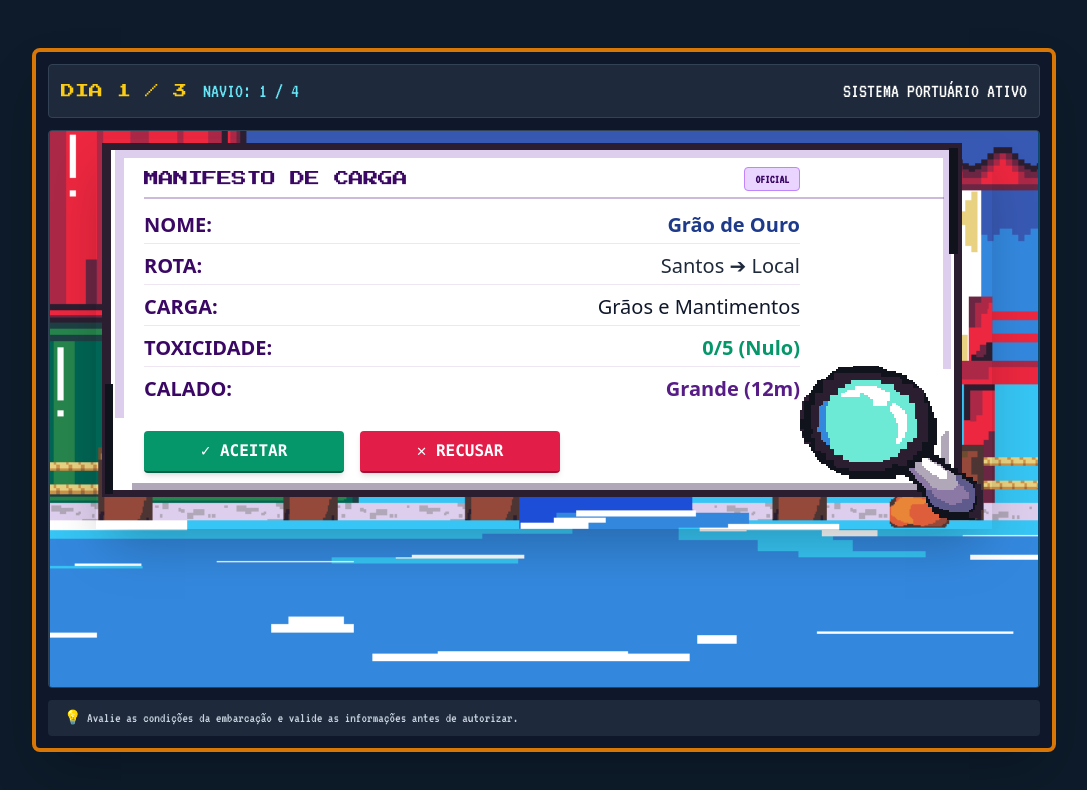
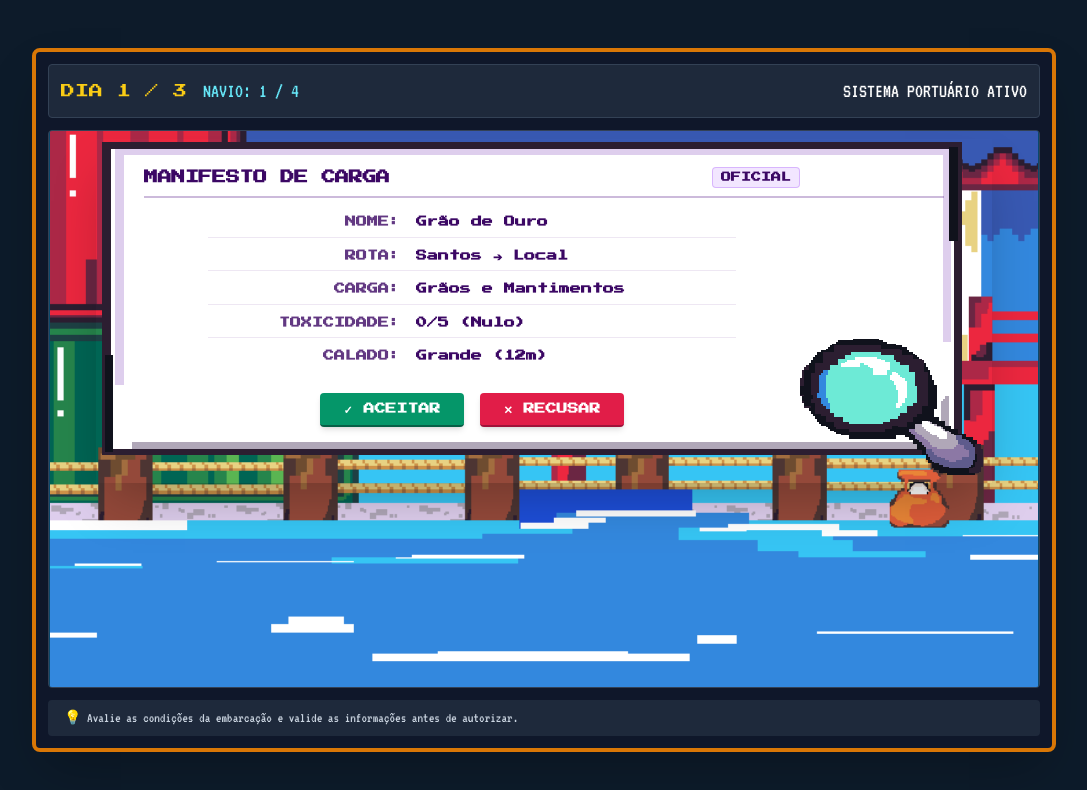
Before and after one commit to annajsussai/gamejam_mare_das_minas_2026, a plain HTML site: page index.html in a window 1280 px wide. Shown: the whole page, without its empty margins (96-1183 px from the left). Drawn offline with nearby package versions, Linux system fonts and the light colour scheme.

Commit message:
Manifesto de carga - disposição do texto

```diff
--- a/index.html
+++ b/index.html
@@ -61,45 +61,45 @@
       <!-- Canvas -->
       <canvas id="gameCanvas" width="800" height="450" class="w-full h-full object-contain block"></canvas>
 
-      <!-- Document Modal / Panel Expandido (+25% adicional -> max-w-4xl) -->
-      <div id="docPanel" class="hidden absolute top-1.5 sm:top-2 left-1/2 -translate-x-1/2 w-[98%] max-w-4xl doc-bg text-slate-900 pt-5 sm:pt-7 pb-10 sm:pb-14 px-8 sm:px-12 shadow-2xl z-20">
+      <!-- Document Modal / Panel -->
+      <div id="docPanel" class="hidden absolute top-1.5 sm:top-2 left-1/2 -translate-x-1/2 w-[98%] max-w-4xl doc-bg text-purple-950 pt-5 sm:pt-7 pb-10 sm:pb-14 px-8 sm:px-12 shadow-2xl z-20 pixel-font">
 
         <!-- Cabeçalho do Manifesto -->
-        <div class="border-b-2 border-purple-900/30 pb-1.5 mb-3 flex justify-between items-center pr-28 sm:pr-36">
-          <h2 class="pixel-font text-[12px] sm:text-[15px] text-purple-950 uppercase tracking-tight">MANIFESTO DE CARGA</h2>
-          <span class="bg-purple-200 text-purple-950 text-[10px] sm:text-[12px] px-2.5 py-0.5 rounded font-bold border border-purple-400">OFICIAL</span>
+        <div class="border-b-2 border-purple-900/30 pb-2 mb-4 flex justify-between items-center pr-28 sm:pr-36">
+          <h2 class="text-[11px] sm:text-[14px] uppercase tracking-tight font-bold">MANIFESTO DE CARGA</h2>
+          <span class="bg-purple-200/60 text-purple-950 text-[8px] sm:text-[10px] px-2 py-0.5 rounded font-bold border border-purple-400/50">OFICIAL</span>
         </div>
 
-        <!-- Dados do Manifesto com margem de segurança alargada para a área da lupa -->
-        <div class="space-y-2 text-base sm:text-xl font-sans pr-28 sm:pr-36">
-          <div class="flex justify-between border-b border-purple-900/10 pb-1">
-            <span class="text-purple-950 font-semibold shrink-0">NOME:</span>
-            <span id="docName" class="font-bold text-blue-900 text-right truncate pl-2"></span>
+        <!-- Dados do Manifesto em Layout Centralizado com Menor Gap -->
+        <div class="space-y-2.5 text-[9px] sm:text-[11px] pr-28 sm:pr-36 max-w-2xl mx-auto">
+          <div class="flex justify-center items-center border-b border-purple-900/10 pb-1.5 gap-4">
+            <span class="font-bold opacity-80 w-32 text-right shrink-0">NOME:</span>
+            <span id="docName" class="font-bold w-64 text-left truncate"></span>
           </div>
-          <div class="flex justify-between border-b border-purple-900/10 pb-1">
-            <span class="text-purple-950 font-semibold shrink-0">ROTA:</span>
-            <span id="docRoute" class="text-slate-800 text-right truncate pl-2"></span>
+          <div class="flex justify-center items-center border-b border-purple-900/10 pb-1.5 gap-4">
+            <span class="font-bold opacity-80 w-32 text-right shrink-0">ROTA:</span>
+            <span id="docRoute" class="font-bold w-64 text-left truncate"></span>
           </div>
-          <div class="flex justify-between border-b border-purple-900/10 pb-1">
-            <span class="text-purple-950 font-semibold shrink-0">CARGA:</span>
-            <span id="docCargo" class="font-medium text-slate-900 text-right truncate pl-2"></span>
+          <div class="flex justify-center items-center border-b border-purple-900/10 pb-1.5 gap-4">
+            <span class="font-bold opacity-80 w-32 text-right shrink-0">CARGA:</span>
+            <span id="docCargo" class="font-bold w-64 text-left truncate"></span>
           </div>
-          <div class="flex justify-between border-b border-purple-900/10 pb-1">
-            <span class="text-purple-950 font-semibold shrink-0">TOXICIDADE:</span>
-            <span id="docToxicity" class="font-bold text-right truncate pl-2"></span>
+          <div class="flex justify-center items-center border-b border-purple-900/10 pb-1.5 gap-4">
+            <span class="font-bold opacity-80 w-32 text-right shrink-0">TOXICIDADE:</span>
+            <span id="docToxicity" class="font-bold w-64 text-left truncate"></span>
           </div>
-          <div class="flex justify-between pb-1">
-            <span class="text-purple-950 font-semibold shrink-0">CALADO:</span>
-            <span id="docSize" class="font-bold text-purple-900 text-right truncate pl-2"></span>
+          <div class="flex justify-center items-center pb-1 gap-4">
+            <span class="font-bold opacity-80 w-32 text-right shrink-0">CALADO:</span>
+            <span id="docSize" class="font-bold w-64 text-left truncate"></span>
           </div>
         </div>
 
         <!-- Botões Aceitar / Recusar -->
-        <div class="mt-4 sm:mt-6 flex gap-4 font-mono pr-28 sm:pr-36 max-w-[70%]">
-          <button id="acceptBtn" class="flex-1 bg-emerald-600 hover:bg-emerald-500 text-white font-bold py-2 px-4 rounded border-b-2 border-emerald-800 active:translate-y-0.5 text-xs sm:text-base transition flex items-center justify-center gap-1 shadow-md">
+        <div class="mt-4 sm:mt-6 flex gap-4 pr-28 sm:pr-36 max-w-md mx-auto">
+          <button id="acceptBtn" class="flex-1 bg-emerald-600 hover:bg-emerald-500 text-white font-bold py-2 px-3 rounded border-b-2 border-emerald-800 active:translate-y-0.5 text-[9px] sm:text-[11px] transition flex items-center justify-center gap-1 shadow-md">
             ✓ ACEITAR
           </button>
-          <button id="rejectBtn" class="flex-1 bg-rose-600 hover:bg-rose-500 text-white font-bold py-2 px-4 rounded border-b-2 border-rose-800 active:translate-y-0.5 text-xs sm:text-base transition flex items-center justify-center gap-1 shadow-md">
+          <button id="rejectBtn" class="flex-1 bg-rose-600 hover:bg-rose-500 text-white font-bold py-2 px-3 rounded border-b-2 border-rose-800 active:translate-y-0.5 text-[9px] sm:text-[11px] transition flex items-center justify-center gap-1 shadow-md">
             ✕ RECUSAR
           </button>
         </div>
@@ -375,11 +375,7 @@
       document.getElementById('docName').innerText = data.name;
       document.getElementById('docRoute').innerText = data.route;
       document.getElementById('docCargo').innerText = data.cargo;
-
-      const toxEl = document.getElementById('docToxicity');
-      toxEl.innerText = data.toxicity;
-      toxEl.className = data.isHazard ? "font-bold text-rose-600" : "font-bold text-emerald-600";
-
+      document.getElementById('docToxicity').innerText = data.toxicity;
       document.getElementById('docSize').innerText = data.size;
 
       docPanel.classList.remove('hidden');
```
